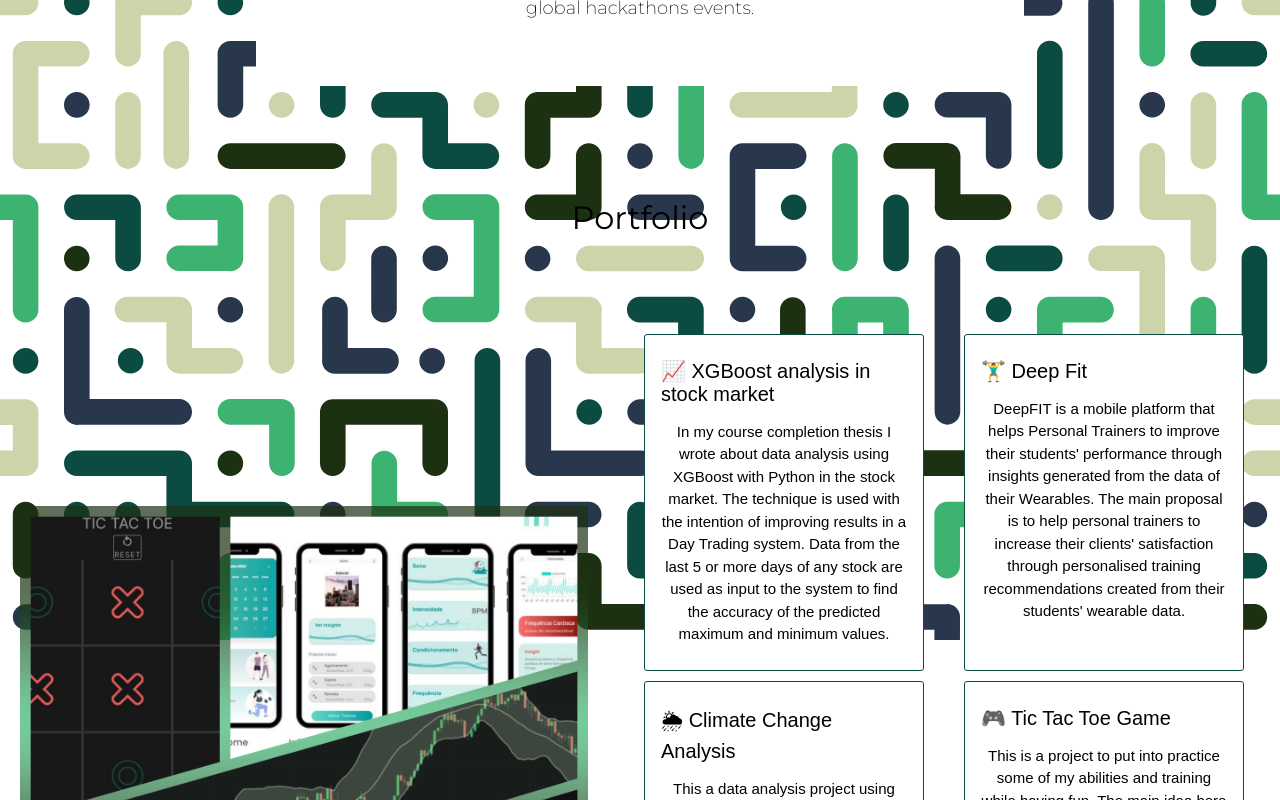
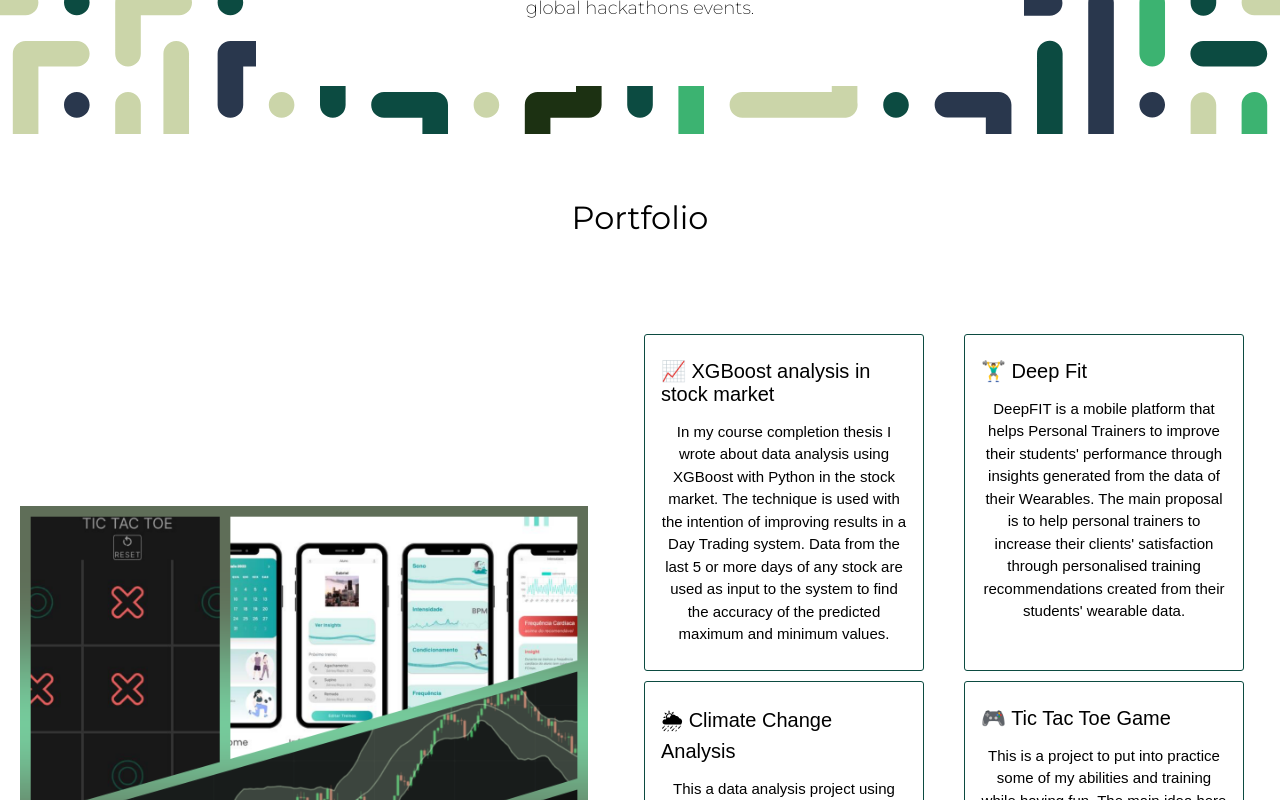
Before and after one commit to Flavio13Lins/FlavioResume, a React (Vite) app: page / in a window 1280 px wide. Shown: the part 1440-2240 px from the top of the page. Built offline with nearby package versions, Linux system fonts and the light colour scheme.

Commit message:
fix: solid and image background styles

```diff
--- a/src/Components/Portfolio.jsx
+++ b/src/Components/Portfolio.jsx
@@ -71,7 +71,7 @@ const projectList = [
 
 const Portfolio = () => {
   return (
-    <section className="padding" id="portfolio">
+    <section className="padding solidBackground" id="portfolio">
       <h2 style={{ textAlign: "center" }}>Portfolio</h2>
       <div className="portfolio-container">
         <div style={{ margin: "20px", alignSelf: "center" }}>
--- a/src/styles.css
+++ b/src/styles.css
@@ -53,16 +53,14 @@ section.padding {
   padding: 3rem 0;
 }
 
+.solidBackground {
+  background-color: var(--background-color);
+}
+
 .background {
-  /* TODO: discover a way to limit the hide the extended length of img */
-  /* height: 100%;
-  width: 100vmax; */
-
-  /* width:100vw;
-  height:100vh; */
-
   height: 100%;
-  width: 100%;
+  width: 100vmax;
+  background-size: cover;
   left: 50%;
   object-fit: cover;
   pointer-events: none;
```
